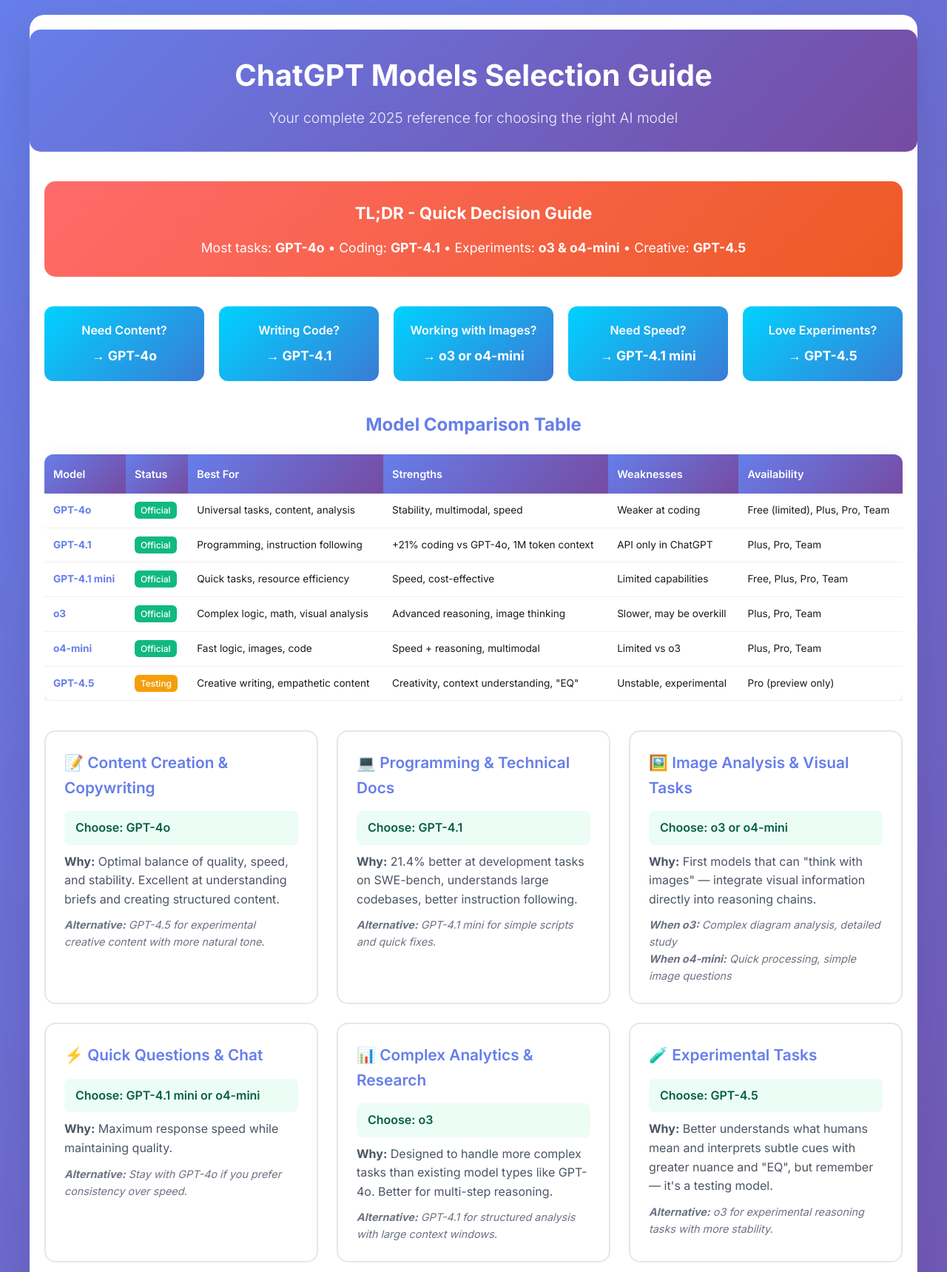
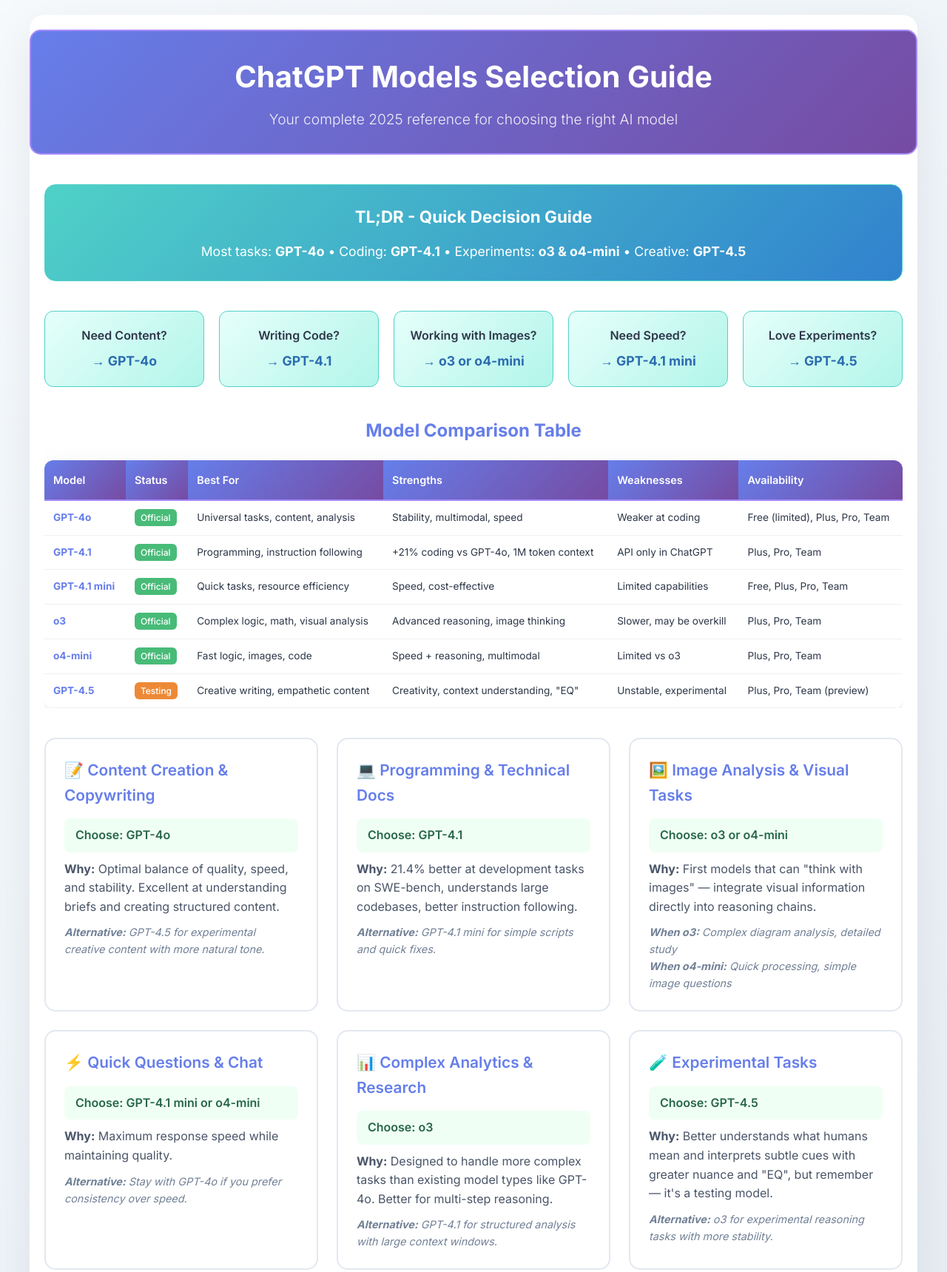
Before and after one commit to shivaaishere/chatgpt_models_guide_en, a plain HTML site: page index.html in a window 1280 px wide. Shown: the top 1719 px of the page at 74% size. Drawn offline with Linux system fonts and the light colour scheme.

Commit message:
Update index.html

```diff
--- a/index.html
+++ b/index.html
@@ -16,8 +16,8 @@
         body {
             font-family: 'Inter', sans-serif;
             line-height: 1.6;
-            color: #1a1a1a;
-            background: linear-gradient(135deg, #667eea 0%, #764ba2 100%);
+            color: #2d3748;
+            background: linear-gradient(135deg, #f7fafc 0%, #edf2f7 50%, #e2e8f0 100%);
             min-height: 100vh;
         }
 
@@ -29,7 +29,7 @@
             margin-top: 20px;
             margin-bottom: 20px;
             border-radius: 20px;
-            box-shadow: 0 20px 60px rgba(0,0,0,0.1);
+            box-shadow: 0 20px 60px rgba(113, 128, 150, 0.15);
         }
 
         .header {
@@ -40,6 +40,7 @@
             color: white;
             border-radius: 15px;
             margin: -20px -20px 40px -20px;
+            border: 2px solid #a78bfa;
         }
 
         .header h1 {
@@ -55,12 +56,13 @@
         }
 
         .tldr {
-            background: linear-gradient(135deg, #ff6b6b, #ee5a24);
+            background: linear-gradient(135deg, #4fd1c7, #3182ce);
             color: white;
             padding: 25px;
             border-radius: 15px;
             margin-bottom: 40px;
             text-align: center;
+            border: 1px solid #4fd1c7;
         }
 
         .tldr h2 {
@@ -81,12 +83,13 @@
         }
 
         .nav-item {
-            background: linear-gradient(135deg, #00d2ff, #3a7bd5);
-            color: white;
+            background: linear-gradient(135deg, #e6fffa, #b2f5ea);
+            color: #2d3748;
             padding: 20px;
             border-radius: 12px;
             text-align: center;
             transition: transform 0.3s ease;
+            border: 1px solid #4fd1c7;
         }
 
         .nav-item:hover {
@@ -101,6 +104,7 @@
         .nav-item .model {
             font-size: 1.1rem;
             font-weight: 700;
+            color: #2b6cb0;
         }
 
         .comparison-table {
@@ -114,7 +118,7 @@
             background: white;
             border-radius: 12px;
             overflow: hidden;
-            box-shadow: 0 10px 30px rgba(0,0,0,0.1);
+            box-shadow: 0 10px 30px rgba(113, 128, 150, 0.15);
         }
 
         th {
@@ -124,6 +128,7 @@
             font-weight: 600;
             text-align: left;
             font-size: 0.9rem;
+            border-bottom: 2px solid #a78bfa;
         }
 
         td {
@@ -134,11 +139,11 @@
         }
 
         tr:hover {
-            background: #f8f9ff;
+            background: #f7fafc;
         }
 
         .status-official {
-            background: #10b981;
+            background: #48bb78;
             color: white;
             padding: 4px 8px;
             border-radius: 6px;
@@ -147,7 +152,7 @@
         }
 
         .status-testing {
-            background: #f59e0b;
+            background: #ed8936;
             color: white;
             padding: 4px 8px;
             border-radius: 6px;
@@ -169,7 +174,7 @@
 
         .scenario {
             background: white;
-            border: 2px solid #e5e7eb;
+            border: 2px solid #e2e8f0;
             border-radius: 15px;
             padding: 25px;
             transition: all 0.3s ease;
@@ -178,7 +183,7 @@
         .scenario:hover {
             border-color: #667eea;
             transform: translateY(-2px);
-            box-shadow: 0 10px 25px rgba(102, 126, 234, 0.1);
+            box-shadow: 0 10px 25px rgba(102, 126, 234, 0.15);
         }
 
         .scenario h3 {
@@ -189,8 +194,8 @@
         }
 
         .scenario .recommended {
-            background: #ecfdf5;
-            color: #065f46;
+            background: #f0fff4;
+            color: #276749;
             padding: 10px 15px;
             border-radius: 8px;
             margin-bottom: 10px;
@@ -199,12 +204,12 @@
 
         .scenario .reason {
             margin-bottom: 10px;
-            color: #4b5563;
+            color: #4a5568;
         }
 
         .scenario .alternative {
             font-style: italic;
-            color: #6b7280;
+            color: #718096;
             font-size: 0.9rem;
         }
 
@@ -214,6 +219,7 @@
             padding: 30px;
             border-radius: 15px;
             margin-bottom: 40px;
+            border: 2px solid #a78bfa;
         }
 
         .cheatsheet h2 {
@@ -246,11 +252,11 @@
             content: '→';
             position: absolute;
             left: 0;
-            color: #fbbf24;
+            color: #a78bfa;
         }
 
         .pricing {
-            background: #f8fafc;
+            background: #f7fafc;
             padding: 25px;
             border-radius: 15px;
             margin-bottom: 40px;
@@ -273,7 +279,7 @@
             padding: 20px;
             border-radius: 10px;
             text-align: center;
-            border: 2px solid #e5e7eb;
+            border: 2px solid #e2e8f0;
         }
 
         .pricing-item h4 {
@@ -282,7 +288,7 @@
         }
 
         .final-tips {
-            background: linear-gradient(135deg, #ff6b6b, #ee5a24);
+            background: linear-gradient(135deg, #4fd1c7, #3182ce);
             color: white;
             padding: 30px;
             border-radius: 15px;
@@ -308,9 +314,9 @@
             text-align: center;
             margin-top: 40px;
             padding: 20px;
-            background: #f8fafc;
+            background: #f7fafc;
             border-radius: 10px;
-            color: #6b7280;
+            color: #718096;
         }
 
         @media print {
@@ -420,7 +426,7 @@
                         <td>Creative writing, empathetic content</td>
                         <td>Creativity, context understanding, "EQ"</td>
                         <td>Unstable, experimental</td>
-                        <td>Pro (preview only)</td>
+                        <td>Plus, Pro, Team (preview)</td>
                     </tr>
                 </tbody>
             </table>
@@ -503,11 +509,11 @@
                 </div>
                 <div class="pricing-item">
                     <h4>Plus ($20/mo)</h4>
-                    <p>All models with limitations</p>
+                    <p>All models with limitations + GPT-4.5 preview</p>
                 </div>
                 <div class="pricing-item">
                     <h4>Pro ($200/mo)</h4>
-                    <p>All models unlimited + GPT-4.5</p>
+                    <p>All models unlimited + advanced features</p>
                 </div>
                 <div class="pricing-item">
                     <h4>Team ($25-30/mo)</h4>
```
